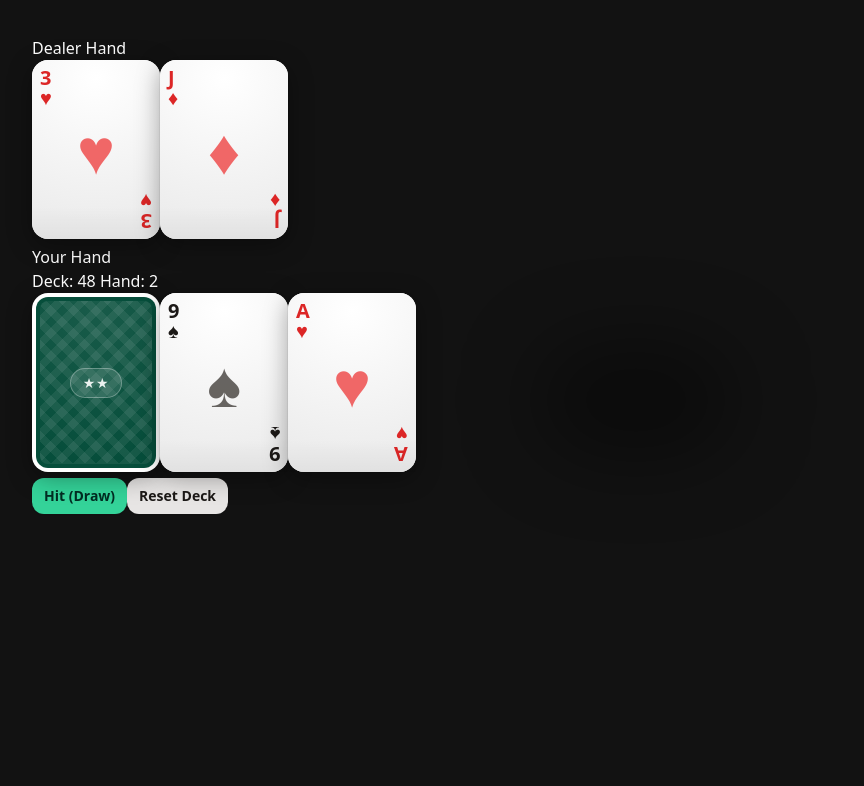
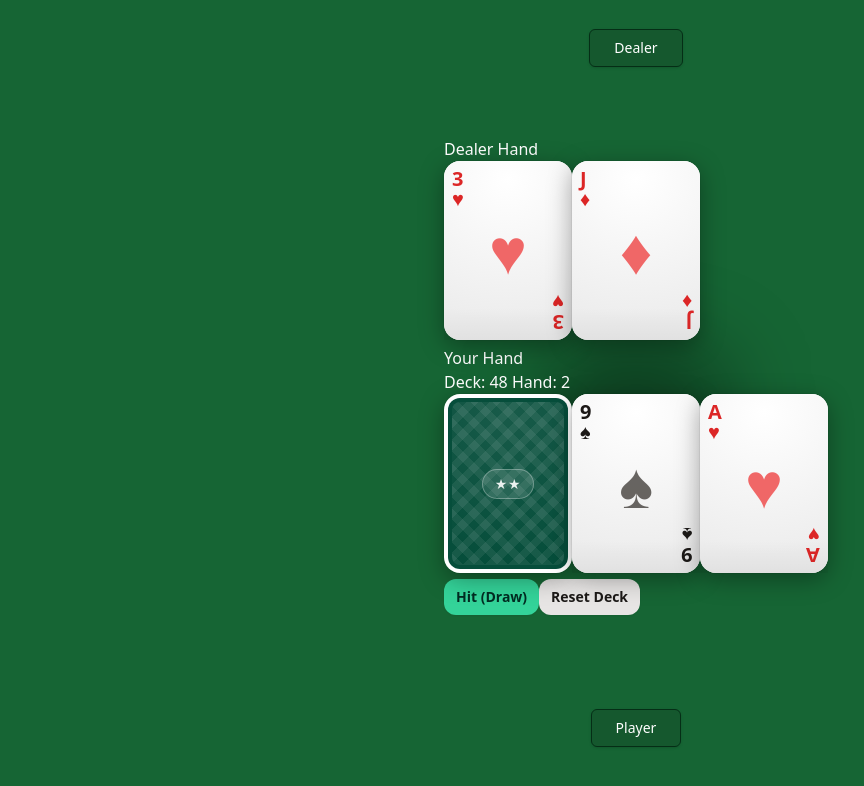
Before and after one commit to garretthogan/blackjack-frontend, a React (Vite) app: page / in a window 1280 px wide. Shown: the top 786 px of the page, without its empty margins (4-868 px from the left). Built offline with nearby package versions, Linux system fonts and the light colour scheme.

Commit message:
Adds a casino-green layout and centers view

```diff
--- a/package.json
+++ b/package.json
@@ -10,7 +10,6 @@
     "preview": "vite preview"
   },
   "dependencies": {
-    "blackjack.js": "file:../intergalactic-blackjack/blackjack.js-0.1.0.tgz",
     "react": "^19.1.1",
     "react-dom": "^19.1.1"
   },
--- a/src/App.jsx
+++ b/src/App.jsx
@@ -1,6 +1,6 @@
-import React, { useMemo, useState, useEffect } from 'react'
-import DeckOfCards from './Deck'
+import { useMemo, useState, useEffect } from 'react'
 import BlackjackHand from './BlackjackHand'
+import Table from './Table'
 
 export default function App() {
 
@@ -18,7 +18,9 @@ export default function App() {
   return (
     // <div className="min-h-screen w-full bg-gradient-to-b from-emerald-900 via-emerald-950 to-black text-emerald-50 antialiased">
     //   <div className="mx-auto max-w-5xl px-4 pt-10">
-    <BlackjackHand />
+    <Table>
+      <BlackjackHand />
+    </Table>
     //   </div>
     // </div>
   )
--- /dev/null
+++ b/src/Table.jsx
@@ -0,0 +1,21 @@
+export default function Table({ children }) {
+  return (
+    <div className="fixed inset-0 flex flex-col bg-green-800 text-white">
+      <div className="h-[12vh] flex items-center justify-center">
+        <div className="rounded-md bg-green-900/70 px-6 py-2 text-sm border border-green-950 shadow">
+          Dealer
+        </div>
+      </div>
+
+      <div className="h-[70vh] flex items-center justify-center">
+        {children}
+      </div>
+
+      <div className="h-[18vh] flex items-center justify-center">
+        <div className="rounded-md bg-green-900/70 px-6 py-2 text-sm border border-green-950 shadow">
+          Player
+        </div>
+      </div>
+    </div>
+  );
+}
```
Also changed, not shown: 1 other file (tests, documents, lock files or other folders).
